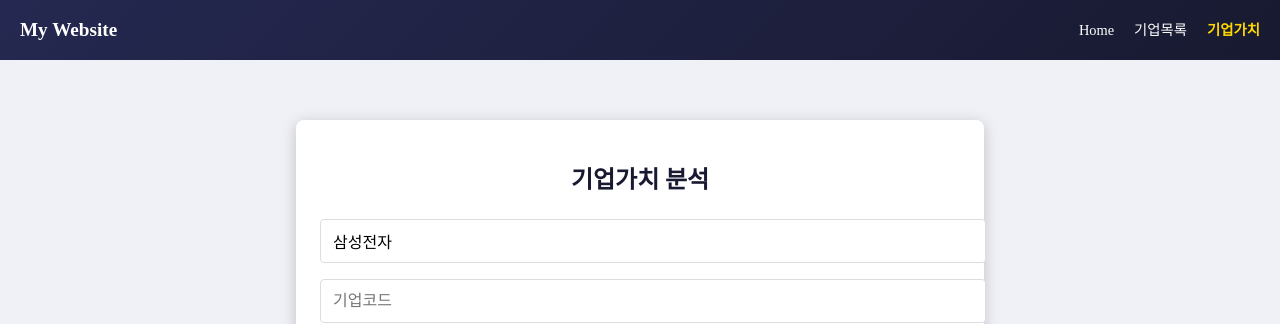
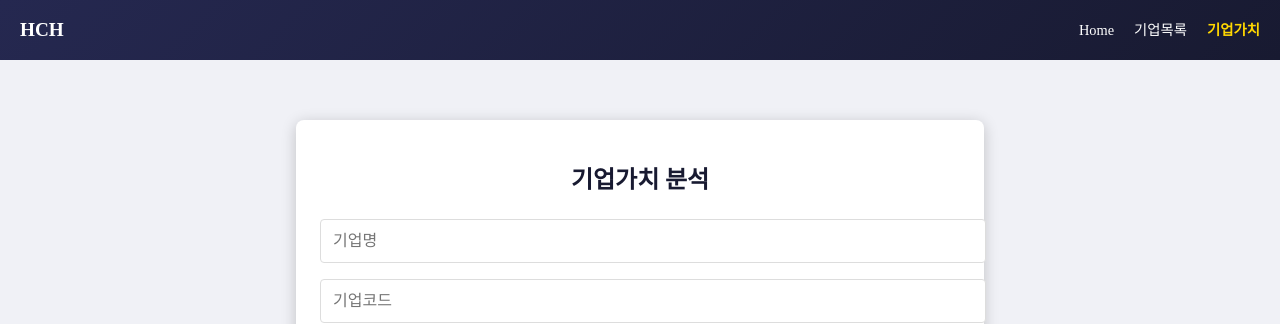
Before and after one commit to gnsgmlckdgk/comp-value-admin, a React (Create React App) app: page /#/compvalue in a window 1280 px wide. Shown: the top 324 px of the page. Built offline with nearby package versions, Linux system fonts and the light colour scheme.

Commit message:
이벤트 변경

```diff
--- a/src/components/layout/Header.jsx
+++ b/src/components/layout/Header.jsx
@@ -7,7 +7,7 @@ const Header = ({ pathName }) => {
 
   return (
     <HeaderContainer>
-      <Logo>My Website</Logo>
+      <Logo>HCH</Logo>
       <HeaderNav>
         <StyledNavLink to="/" className={pathName === '/' ? sel : ''}>Home</StyledNavLink>
         <StyledNavLink to="/complist" className={pathName === '/complist' ? sel : ''}>기업목록</StyledNavLink>
--- a/src/components/layout/Sidebar.jsx
+++ b/src/components/layout/Sidebar.jsx
@@ -46,7 +46,7 @@ function Sidebar({
 
       {showContent && (
         <SidebarContent>
-          <h2>My Sidebar</h2>
+          <h2>HCH</h2>
           <MenuList>
             <MenuItem>
               <StyledNavLink to="/" end className={pathName === '/' ? sel : ''}>
--- a/src/pages/compList/CompList.jsx
+++ b/src/pages/compList/CompList.jsx
@@ -145,6 +145,7 @@ const Board = () => {
               rowDrag: true, // 열 순서 변경(드래그)등도 가능
             }}
             rowDragManaged={true}
+            enableCellTextSelection={true}
             gridOptions={gridOptions}
           />
         </div>
--- a/src/pages/compValue/CompValue.jsx
+++ b/src/pages/compValue/CompValue.jsx
@@ -43,9 +43,9 @@ const CompValue = () => {
     const [isLoading, setIsLoading] = useState(false);
 
     // <input onChange={(e) => setName(e.target.value)} />
-    const [companyName, setCompanyName] = useState('삼성전자');
+    const [companyName, setCompanyName] = useState('');
     const [code, setCode] = useState('');
-    const [date, setDate] = useState('2025');
+    const [date, setDate] = useState(new Date().getFullYear());
 
     const [result, setResult] = useState(dart_data);
     const [details, setDetails] = useState([]);
@@ -88,11 +88,18 @@ const CompValue = () => {
                 <comp.Form onSubmit={handleSubmit}>
                     <div className="input-group">
                         <comp.Input type="text" className="input" placeholder="기업명"
-                            value={companyName} onChange={(e) => setCompanyName(e.target.value)} />
+                            value={companyName} onChange={(e) => {
+                                setCompanyName(e.target.value);
+                                setCode('');
+                            }
+                            } />
                     </div>
                     <div className="input-group">
                         <comp.Input type="text" className="input" placeholder="기업코드"
-                            value={code} onChange={(e) => setCode(e.target.value)} />
+                            value={code} onChange={(e) => {
+                                setCode(e.target.value);
+                                setCompanyName('');
+                            }} />
                     </div>
                     <div className="input-group">
                         <comp.Input type="text" className="input" placeholder="기준연도"
```
